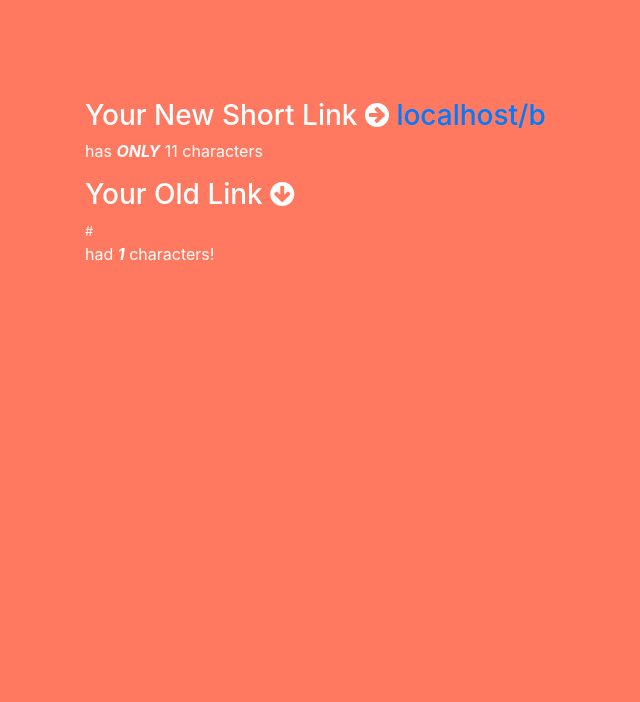
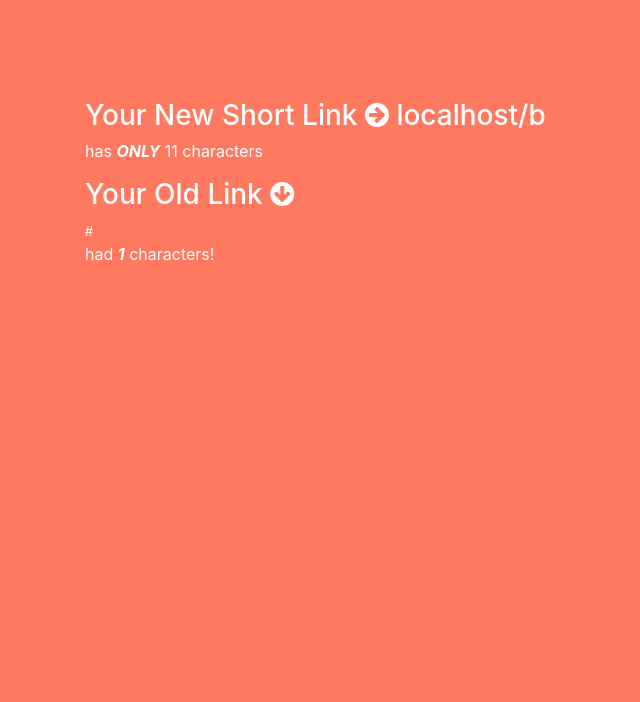
Before and after one commit to lukebiggerstaff/short-url, a Django app: template shorturl/shortener/templates/shortener/short_url.html in a window 1280 px wide. Shown: the part 98-800 px from the top of the page, without its empty margins (0-640 px from the left). Run offline with Django 3.2, Linux system fonts and the light colour scheme; the template is opened without the code that fills it: values that come from a table or form of the project are taken from there, others are empty; tables that the repository leaves empty hold one stand-in row (values such as "Sample post"); parts of the project's set-up code (start-up, migrations or seed data) failed here and were passed over; some libraries are stand-ins or nearby versions.

Commit message:
removed a tag from short_url view

```diff
--- a/shorturl/shortener/templates/shortener/short_url.html
+++ b/shorturl/shortener/templates/shortener/short_url.html
@@ -5,7 +5,7 @@
     <div class="row">
     <div class="col-10">
       <div>
-        <h3>Your New Short Link <i class="fa fa-arrow-circle-right"></i><a href="{{request.META.HTTP_HOST}}{{ object.encoded_url }}">  {{ request.META.HTTP_HOST }}{{ object.encoded_url }}</a></h3>
+        <h3>Your New Short Link <i class="fa fa-arrow-circle-right"></i>  {{ request.META.HTTP_HOST }}{{ object.encoded_url }}</a></h3>
         {% with new_url_length=object.encoded_url|length %}
           <p>has <em><strong>ONLY</strong></em>   {{ request.META.HTTP_HOST|length|add:new_url_length }} characters</p>
         {% endwith %}
```
